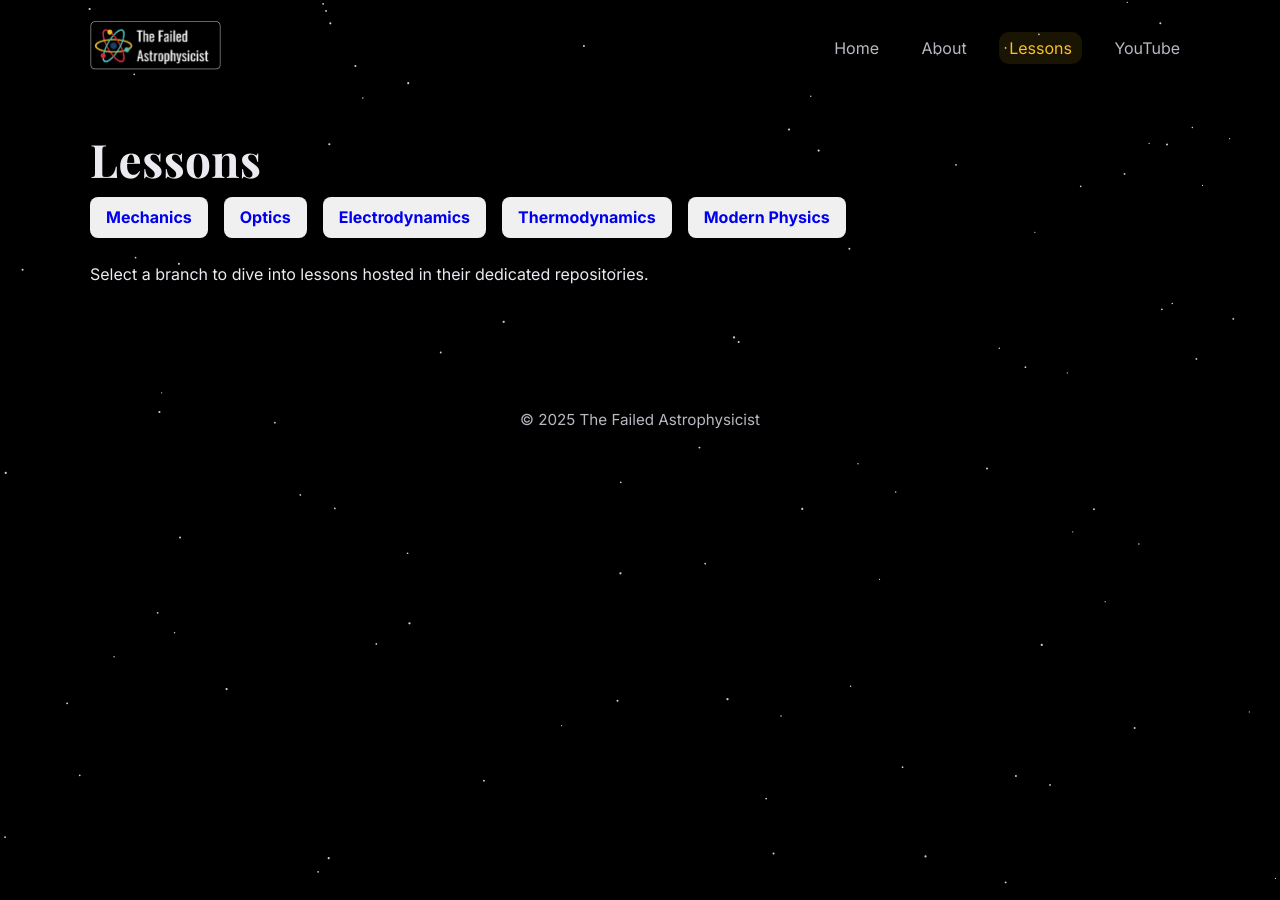
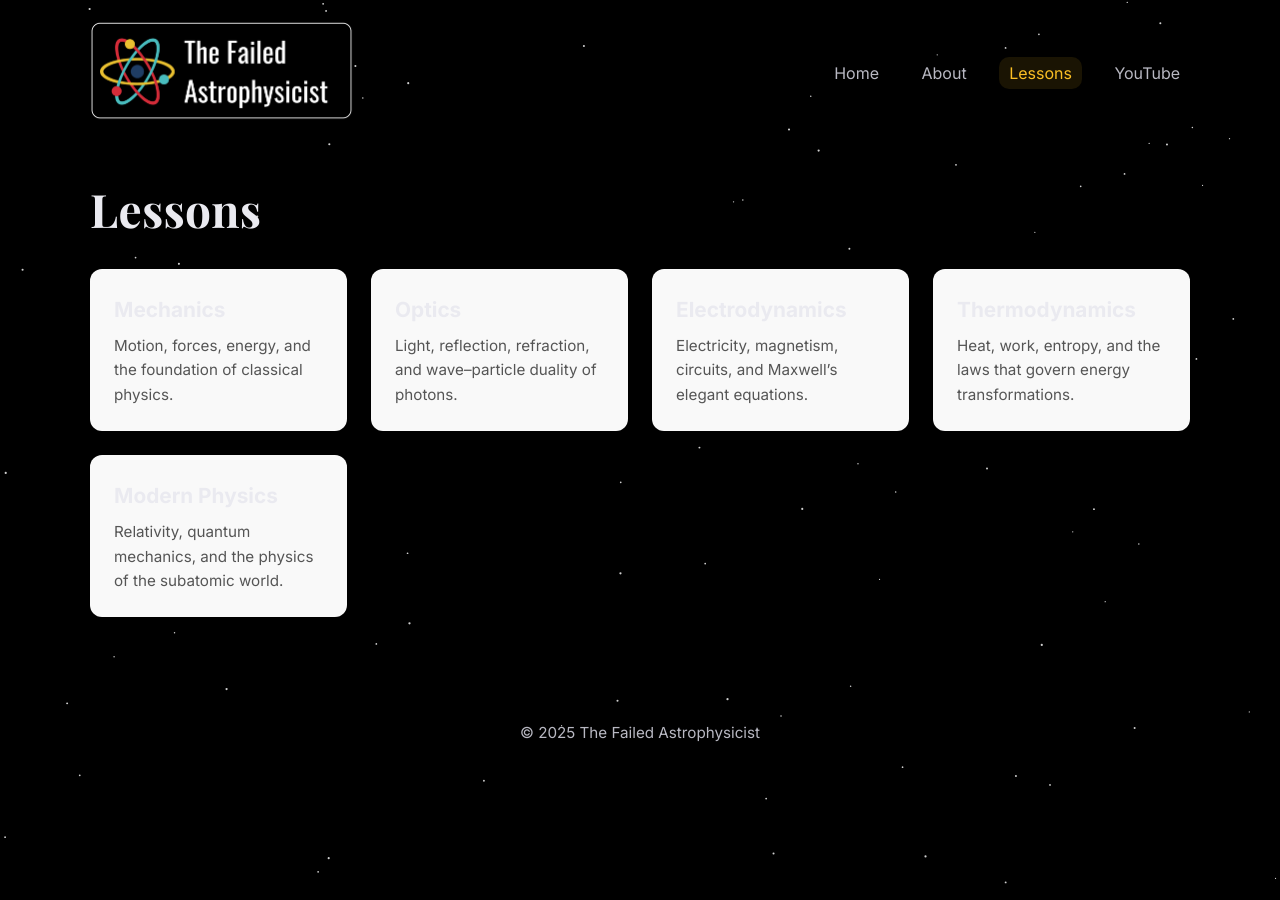
Before and after one commit to thefailedastrophysicist/thefailedastrophysicist.github.io, a Jekyll site: the page built from lessons.md, in a window 1280 px wide. Built offline with Jekyll 4.4.1, drawn with Linux system fonts in a browser that asks for light colours.

Commit message:
Logoadded. Index added

```diff
--- a/_includes/header.html
+++ b/_includes/header.html
@@ -1,6 +1,6 @@
 <header class="site-header">
   <a href="{{ "/" | relative_url }}">
-    <img src="{{ '/assets/img/logo.png' | relative_url }}" alt="Site Logo" style="height:50px;">
+    <img src="{{ '/assets/img/logo.png' | relative_url }}" alt="Site Logo" style="height:100px;">
   </a>
   <nav class="nav">
     {% assign here = page.url | default: '/' %}
--- a/assets/style.css
+++ b/assets/style.css
@@ -1,12 +1,12 @@
 :root{
   --bg: #000000;
-  --panel: #141418;
+  --panel: #000000;
   --text: #eaeaf0;
   --muted: #b8b8c2;
   --accent: #a78bfa; /* cosmic purple */
   --accent-2: #fbbf24; /* filmic gold */
-  --border: #262633;
-  --shadow: 0 10px 30px rgba(0,0,0,.35);
+  --border: #000000;
+  --shadow: 0 10px 30px rgb(0, 0, 0);
 }
 
 * { box-sizing: border-box; }
@@ -91,14 +91,6 @@ body.landing #content{ padding-top: 8vh; padding-bottom: 10vh; }
 .card-excerpt{ margin: 0 0 12px; color: var(--text); }
 .card-date, .card-tags{ color: var(--muted); font-size: .9rem; }
 
-/* Posts */
-.post .post-title{
-  font-family: "Playfair Display", Georgia, serif;
-  font-size: clamp(26px, 4vw, 40px); margin: 8px 0 6px;
-}
-.post .post-meta{ color: var(--muted); margin-bottom: 18px; }
-.post-body p{ margin: 0 0 1.05em; }
-.post-body h2, .post-body h3{ font-family: "Playfair Display", Georgia, serif; margin: 1.4em 0 .6em; }
 
 /* Filters */
 .filters{ margin: 6px 0 12px; color: var(--muted); }
@@ -125,23 +117,40 @@ body.landing #content{ padding-top: 8vh; padding-bottom: 10vh; }
   gap: 1.5rem;
 }
 
-.lesson-tabs {
-  display: flex;
-  gap: 1rem;
-  margin-bottom: 1.5rem;
+.lesson-grid {
+  display: grid;
+  grid-template-columns: repeat(auto-fit, minmax(220px, 1fr));
+  gap: 1.5rem;
+  margin-top: 2rem;
 }
 
-.lesson-tab {
-  padding: 0.5rem 1rem;
-  border-radius: 8px;
-  background: #f0f0f0;
+.lesson-card {
+  display: block;
+  padding: 1.5rem;
+  border-radius: 12px;
+  background: #f9f9f9;
   text-decoration: none;
-  font-weight: 600;
-  transition: background 0.2s;
+  color: inherit;
+  box-shadow: 0 2px 6px rgba(0,0,0,0.08);
+  transition: transform 0.15s ease, box-shadow 0.15s ease;
 }
 
-.lesson-tab:hover {
-  background: #ddd;
+.lesson-card:hover {
+  transform: translateY(-4px);
+  box-shadow: 0 4px 12px rgba(0,0,0,0.15);
+}
+
+.lesson-title {
+  margin-top: 0;
+  margin-bottom: 0.5rem;
+  font-size: 1.3rem;
+  font-weight: 700;
+}
+
+.lesson-desc {
+  margin: 0;
+  font-size: 0.95rem;
+  color: #555;
 }
 
 
--- a/lessons.md
+++ b/lessons.md
@@ -4,14 +4,31 @@ title: "Lessons"
 permalink: /lessons/
 ---
 
-<nav class="lesson-tabs">
-  <a class="lesson-tab" href="{{ site.url }}/mechanics/">Mechanics</a>
-  <a class="lesson-tab" href="{{ site.url }}/optics/">Optics</a>
-  <a class="lesson-tab" href="{{ site.url }}/electro/">Electrodynamics</a>
-  <a class="lesson-tab" href="{{ site.url }}/thermo/">Thermodynamics</a>
-  <a class="lesson-tab" href="{{ site.url }}/modern/">Modern Physics</a>
-</nav>
+<div class="lesson-grid">
 
-<div class="lesson-intro">
-  <p>Select a branch to dive into lessons hosted in their dedicated repositories.</p>
+  <a class="lesson-card" href="{{ site.url }}/mechanics/">
+    <h2 class="lesson-title">Mechanics</h2>
+    <p class="lesson-desc">Motion, forces, energy, and the foundation of classical physics.</p>
+  </a>
+
+  <a class="lesson-card" href="{{ site.url }}/optics/">
+    <h2 class="lesson-title">Optics</h2>
+    <p class="lesson-desc">Light, reflection, refraction, and wave–particle duality of photons.</p>
+  </a>
+
+  <a class="lesson-card" href="{{ site.url }}/electro/">
+    <h2 class="lesson-title">Electrodynamics</h2>
+    <p class="lesson-desc">Electricity, magnetism, circuits, and Maxwell’s elegant equations.</p>
+  </a>
+
+  <a class="lesson-card" href="{{ site.url }}/thermo/">
+    <h2 class="lesson-title">Thermodynamics</h2>
+    <p class="lesson-desc">Heat, work, entropy, and the laws that govern energy transformations.</p>
+  </a>
+
+  <a class="lesson-card" href="{{ site.url }}/modern/">
+    <h2 class="lesson-title">Modern Physics</h2>
+    <p class="lesson-desc">Relativity, quantum mechanics, and the physics of the subatomic world.</p>
+  </a>
+
 </div>
```
Also changed, not shown: index.md (+5 -3 lines).
